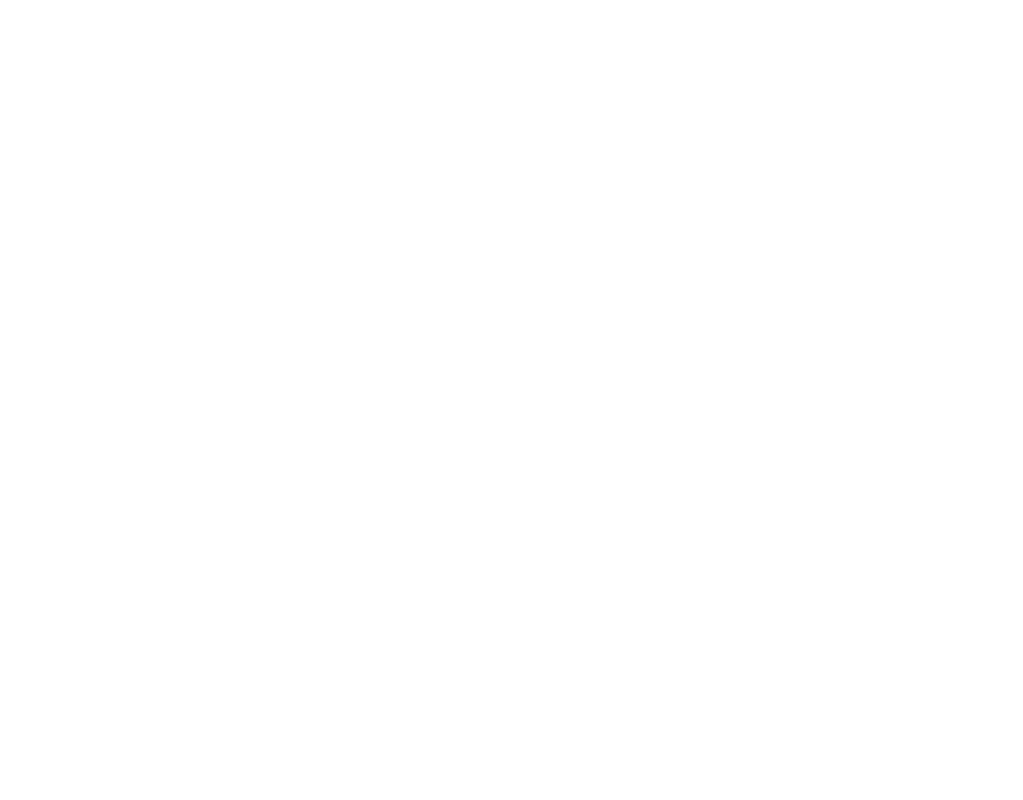
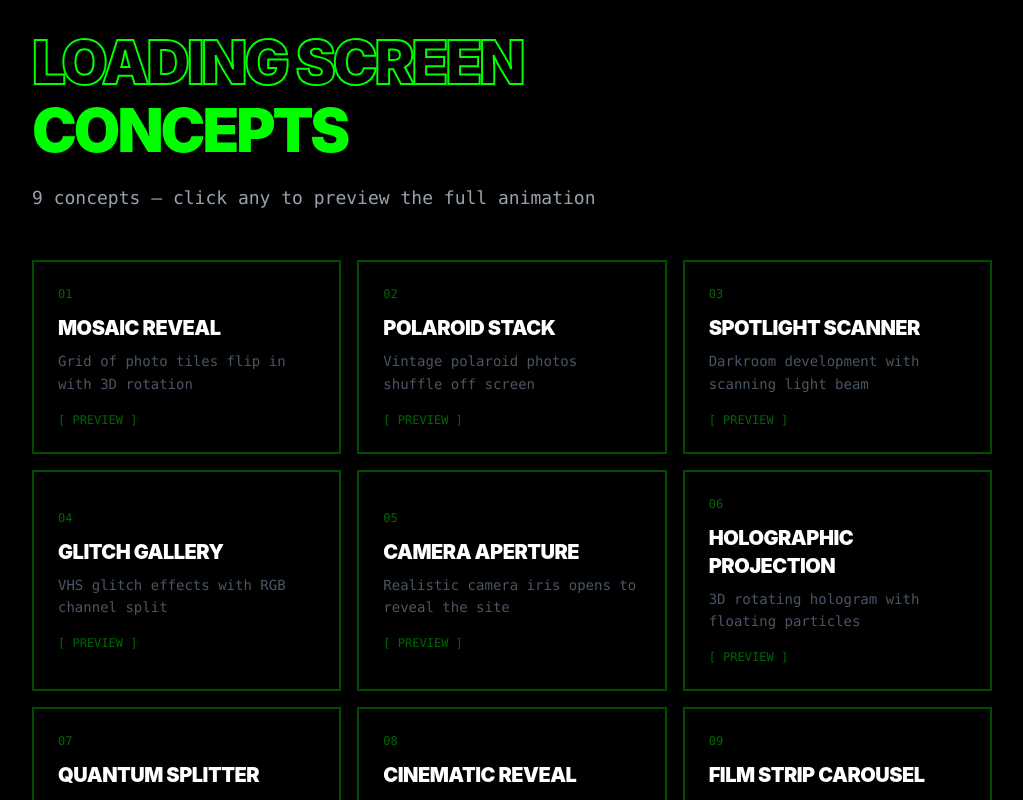
Before and after one commit to codedbyjt/vl-portfolio, a React (Vite) app: page /loading-demo in a window 1280 px wide. Before the commit this address had no page. Shown: the top 800 px of the page, without its empty margins (128-1151 px from the left). Built offline with nearby package versions, Linux system fonts and the light colour scheme.

Commit message:
Add loading screen demo with 9 concepts + nav link

```diff
--- a/src/app/LandingPage.tsx
+++ b/src/app/LandingPage.tsx
@@ -176,6 +176,30 @@
                       transition={{ duration: 0.3 }}
                     />
                   </motion.button>
+
+                  <motion.button
+                    initial={{ x: 50, opacity: 0 }}
+                    animate={{ x: 0, opacity: 1 }}
+                    transition={{ delay: 0.3 }}
+                    onClick={() => {
+                      setIsMenuOpen(false);
+                      navigate('/loading-demo');
+                    }}
+                    className="group relative text-left"
+                  >
+                    <span className="text-xl md:text-2xl font-bold uppercase tracking-tighter text-[#00ff00]/50 group-hover:text-[#00ff00] transition-all duration-300">
+                      Loading Screens
+                    </span>
+                    <span className="ml-2 text-xs font-mono text-[#00ff00]/40 group-hover:text-[#00ff00]/70 transition-colors">
+                      ↗ 9 concepts
+                    </span>
+                    <motion.div
+                      className="h-0.5 bg-[#00ff00]/50 mt-1"
+                      initial={{ width: 0 }}
+                      whileHover={{ width: '100%' }}
+                      transition={{ duration: 0.3 }}
+                    />
+                  </motion.button>
                 </nav>
 
                 {/* Social Media Icons */}
--- a/src/app/LoadingDemo.tsx
+++ b/src/app/LoadingDemo.tsx
@@ -0,0 +1,85 @@
+import { useState } from 'react';
+import MosaicReveal from './loading-screens/MosaicReveal';
+import PolaroidStack from './loading-screens/PolaroidStack';
+import SpotlightScanner from './loading-screens/SpotlightScanner';
+import GlitchGallery from './loading-screens/GlitchGallery';
+import CameraAperture from './loading-screens/CameraAperture';
+import HolographicProjection from './loading-screens/HolographicProjection';
+import QuantumSplitter from './loading-screens/QuantumSplitter';
+import CinematicReveal from './loading-screens/CinematicReveal';
+import FilmStripCarousel from './LoadingScreen';
+
+const LOADING_CONCEPTS = [
+  { id: 'mosaic',      name: 'Mosaic Reveal',         description: 'Grid of photo tiles flip in with 3D rotation',     component: MosaicReveal },
+  { id: 'polaroid',    name: 'Polaroid Stack',         description: 'Vintage polaroid photos shuffle off screen',        component: PolaroidStack },
+  { id: 'spotlight',   name: 'Spotlight Scanner',      description: 'Darkroom development with scanning light beam',     component: SpotlightScanner },
+  { id: 'glitch',      name: 'Glitch Gallery',         description: 'VHS glitch effects with RGB channel split',         component: GlitchGallery },
+  { id: 'aperture',    name: 'Camera Aperture',        description: 'Realistic camera iris opens to reveal the site',    component: CameraAperture },
+  { id: 'holographic', name: 'Holographic Projection', description: '3D rotating hologram with floating particles',      component: HolographicProjection },
+  { id: 'quantum',     name: 'Quantum Splitter',       description: 'Multi-dimensional image splitting effect',          component: QuantumSplitter },
+  { id: 'cinematic',   name: 'Cinematic Reveal',       description: 'Countdown then iris wipe like a film projector',    component: CinematicReveal },
+  { id: 'filmstrip',   name: 'Film Strip Carousel',    description: 'Horizontal film strip scrolling with perforations', component: FilmStripCarousel },
+];
+
+export default function LoadingDemo() {
+  const [selectedConcept, setSelectedConcept] = useState<string | null>(null);
+
+  const concept = LOADING_CONCEPTS.find(c => c.id === selectedConcept);
+  const LoadingComponent = concept?.component;
+
+  return (
+    <div className="min-h-screen bg-black text-white">
+      {selectedConcept && LoadingComponent && (
+        <LoadingComponent onLoadComplete={() => setSelectedConcept(null)} />
+      )}
+
+      {!selectedConcept && (
+        <div className="max-w-5xl mx-auto p-8">
+          <div className="mb-12">
+            <h1
+              className="text-6xl font-black uppercase tracking-tighter text-transparent mb-2"
+              style={{ WebkitTextStroke: '2px #00ff00' }}
+            >
+              Loading Screen
+            </h1>
+            <h2 className="text-6xl font-black uppercase tracking-tighter text-[#00ff00] mb-6">
+              Concepts
+            </h2>
+            <p className="text-gray-400 text-lg font-mono">
+              {LOADING_CONCEPTS.length} concepts — click any to preview the full animation
+            </p>
+          </div>
+
+          <div className="grid grid-cols-1 md:grid-cols-2 lg:grid-cols-3 gap-4">
+            {LOADING_CONCEPTS.map((c, i) => (
+              <button
+                key={c.id}
+                onClick={() => setSelectedConcept(c.id)}
+                className="group p-6 border-2 border-[#00ff00]/30 hover:border-[#00ff00] hover:bg-[#00ff00]/5 transition-all duration-200 text-left"
+              >
+                <div className="text-xs font-mono text-[#00ff00]/40 group-hover:text-[#00ff00]/60 mb-3">
+                  {String(i + 1).padStart(2, '0')}
+                </div>
+                <h3 className="text-xl font-black uppercase tracking-tight text-white group-hover:text-[#00ff00] transition-colors mb-2">
+                  {c.name}
+                </h3>
+                <p className="text-sm text-gray-600 font-mono group-hover:text-gray-400 transition-colors leading-relaxed">
+                  {c.description}
+                </p>
+                <div className="mt-4 text-xs font-mono text-[#00ff00]/40 group-hover:text-[#00ff00] transition-colors">
+                  [ PREVIEW ]
+                </div>
+              </button>
+            ))}
+          </div>
+
+          <div className="mt-12 pt-8 border-t border-gray-900">
+            <a href="/" className="font-mono text-sm text-gray-700 hover:text-[#00ff00] transition-colors">
+              ← back to portfolio
+            </a>
+          </div>
+        </div>
+      )}
+    </div>
+  );
+}
--- /dev/null
+++ b/src/app/TestImport.tsx
@@ -0,0 +1,12 @@
+// Test file to verify MosaicReveal import works
+import MosaicReveal from './loading-screens/MosaicReveal';
+
+export default function TestImport() {
+  return (
+    <div className="min-h-screen bg-black text-white p-8">
+      <h1 className="text-4xl text-[#00ff00] mb-4">Test Import Page</h1>
+      <p>If you can see this, the import works!</p>
+      <p className="mt-4">MosaicReveal type: {typeof MosaicReveal}</p>
+    </div>
+  );
+}
--- a/src/main.tsx
+++ b/src/main.tsx
@@ -6,6 +6,8 @@
 import AboutPage from "./app/AboutPage.tsx";
 import ShopPage from "./app/ShopPage.tsx";
 import ProductPage from "./app/ProductPage.tsx";
+import LoadingDemo from "./app/LoadingDemo.tsx";
+import TestImport from "./app/TestImport.tsx";
 import { CartProvider } from "./app/CartContext.tsx";
 import "./styles/index.css";
 
@@ -20,6 +22,8 @@
           <Route path="/about" element={<AboutPage />} />
           <Route path="/shop" element={<ShopPage />} />
           <Route path="/shop/:id" element={<ProductPage />} />
+          <Route path="/loading-demo" element={<LoadingDemo />} />
+          <Route path="/test" element={<TestImport />} />
         </Routes>
       </BrowserRouter>
     </CartProvider>
```
